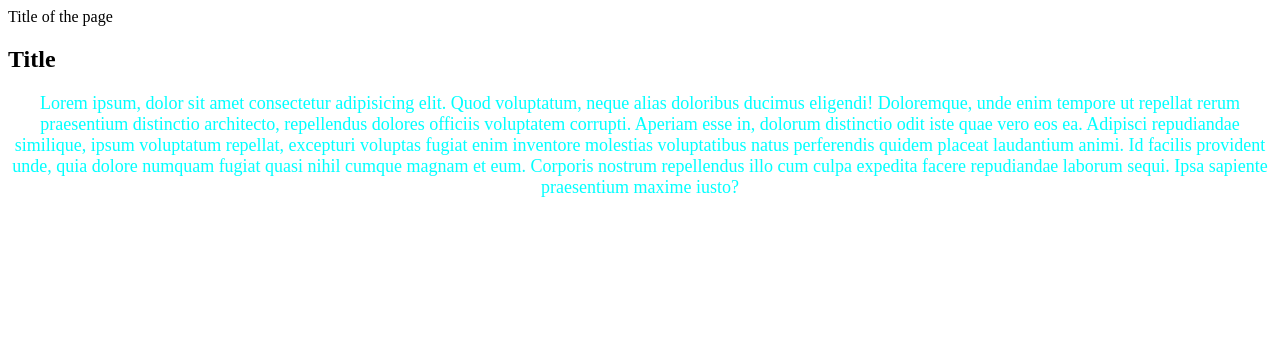
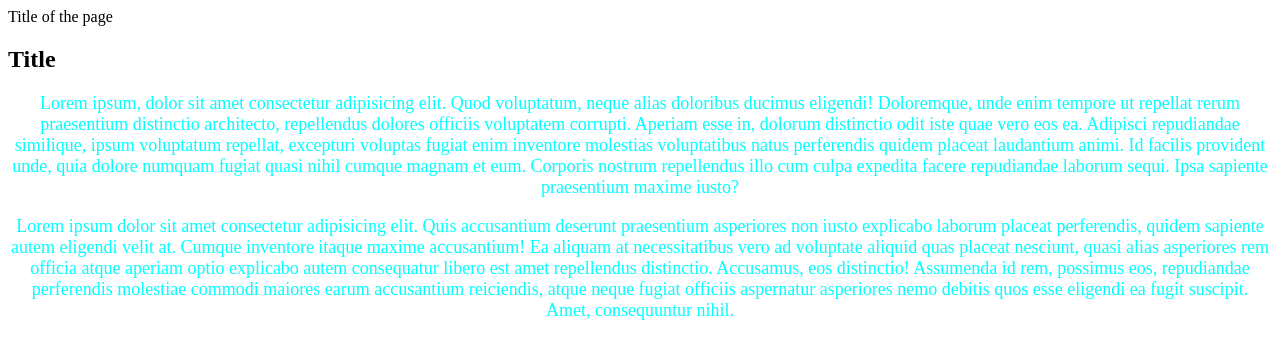
Before and after one commit to Hatem-prog/3wa-january2022, a plain HTML site: page git_example/index.html in a window 1280 px wide. Drawn offline with Linux system fonts and the light colour scheme; files that its build step writes are made by us from their sources.

Commit message:
add lorem*3

```diff
--- a/git_example/index.html
+++ b/git_example/index.html
@@ -16,6 +16,9 @@
          Aperiam esse in, dolorum distinctio odit iste quae vero eos ea. Adipisci repudiandae similique, ipsum voluptatum repellat, excepturi voluptas fugiat enim inventore molestias voluptatibus natus perferendis quidem placeat laudantium animi.
          Id facilis provident unde, quia dolore numquam fugiat quasi nihil cumque magnam et eum. Corporis nostrum repellendus illo cum culpa expedita facere repudiandae laborum sequi. Ipsa sapiente praesentium maxime iusto?</p>
      </section>
+     <p>Lorem ipsum dolor sit amet consectetur adipisicing elit. Quis accusantium deserunt praesentium asperiores non iusto explicabo laborum placeat perferendis, quidem sapiente autem eligendi velit at. Cumque inventore itaque maxime accusantium!
+     Ea aliquam at necessitatibus vero ad voluptate aliquid quas placeat nesciunt, quasi alias asperiores rem officia atque aperiam optio explicabo autem consequatur libero est amet repellendus distinctio. Accusamus, eos distinctio!
+     Assumenda id rem, possimus eos, repudiandae perferendis molestiae commodi maiores earum accusantium reiciendis, atque neque fugiat officiis aspernatur asperiores nemo debitis quos esse eligendi ea fugit suscipit. Amet, consequuntur nihil.</p>
  </main>
 </body>
 </html>
```
